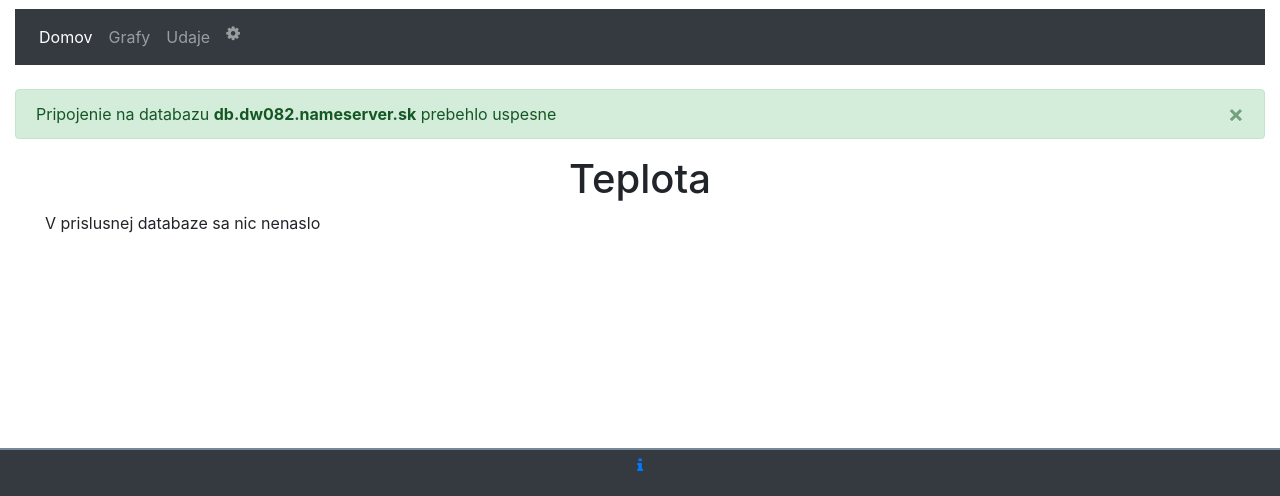
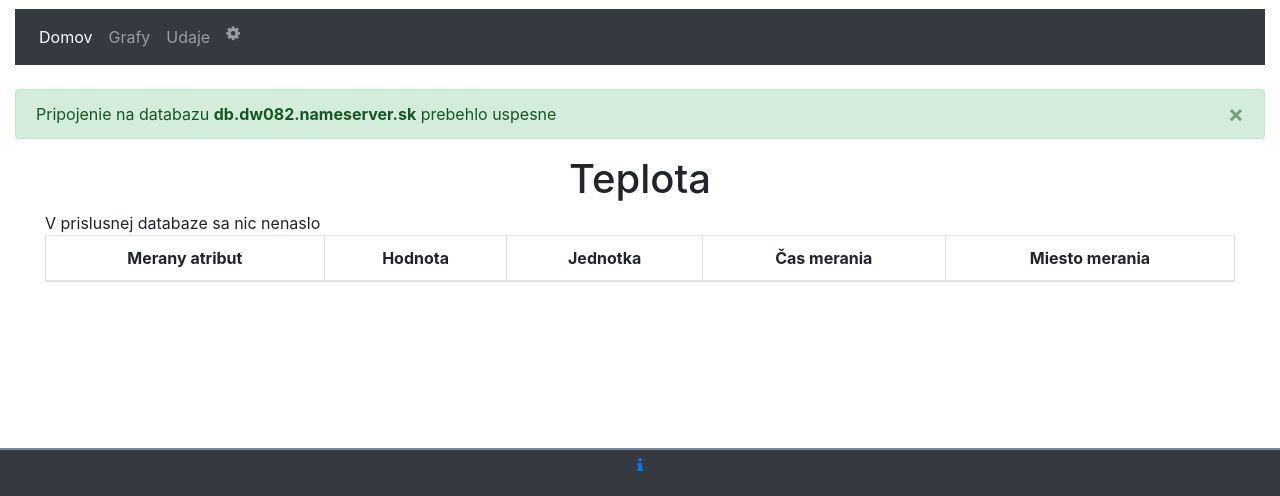
Before and after one commit to samod1/filipSOC, a PHP site: page /udaje.php in a window 1280 px wide. Shown: the part 304-800 px from the top of the page. Run offline with PHP 8.4, Linux system fonts and the light colour scheme; data that the repository does not hold is empty; some libraries are stand-ins or nearby versions.

Commit message:
upravené tabulky

```diff
--- a/UI/index.php
+++ b/UI/index.php
@@ -23,7 +23,7 @@ include "confs/head.php";
           <h1 class="text-center">Posledné namerané údaje</h1>
           <!-- Tabulka s nameranými hodnotami-->
             <div id="pricing" class="container-fluid">
-              <table class="table table-bordered table-striped text-center">
+              <table class="table table-bordered text-center">
                 <thead>
                   <tr>
                     <th>Merany atribut</th>
@@ -34,7 +34,7 @@ include "confs/head.php";
                   </tr>
                 </thead>
                 <!--Teplota-->
-                <tbody>
+                <tbody class="table-active">
                     <?php
                     $query = "SELECT Max(id_merania),value,timestamp,eo.názov,ej.jednotka  FROM filip_soc.tbl_teplota tt INNER JOIN filip_soc.enum_obce eo ON tt.miesto_merania = eo.kod  INNER JOIN  filip_soc.enum_jednotky ej ON tt.jednotka = ej.id;";
                     $result = mysqli_query($conn,$query);
--- a/UI/udaje.php
+++ b/UI/udaje.php
@@ -12,8 +12,18 @@ include "confs/head.php";
         <h1 class="text-center">Teplota</h1>
           <!-- Tabulka s 10 poslednymi hodnotami-->
             <div id="pricing" class="container-fluid">
-              <table class="table table-bordered table-striped text-center">
-                <thead>
+              <table class="table table-bordered text-center">
+                    <thead>
+                         <tr>
+                         <th>Merany atribut</th>
+                         <th>Hodnota</th>
+                         <th>Jednotka</th>
+                         <th>Čas merania</th>
+                         <th>Miesto merania</th>
+                         </tr>
+                    </thead>
+
+                    <tbody class="table-active">
                     <?php
                     $query = "SELECT tt.value, tt.timestamp, ej.jednotka, eo.názov from tbl_teplota tt Inner join enum_obce eo ON tt.miesto_merania =eo.kod INNER JOIN enum_jednotky ej on ej.id = tt.jednotka LIMIT 10";
                     $result = mysqli_query($conn,$query);
@@ -51,7 +61,7 @@ include "confs/head.php";
 
                     <?php } ?>
 
-                </tbody>
+                    </tbody>
                </table>
 
               <!--Informačné okno-->
```
